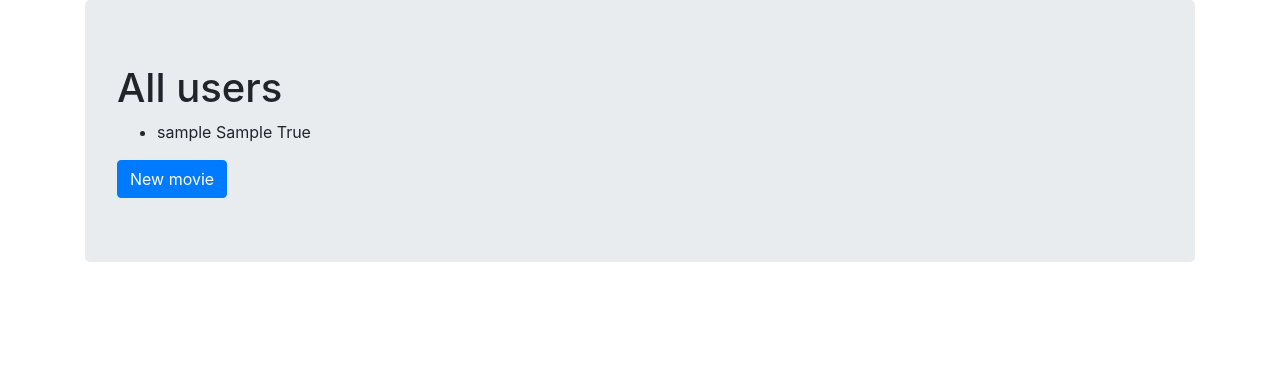
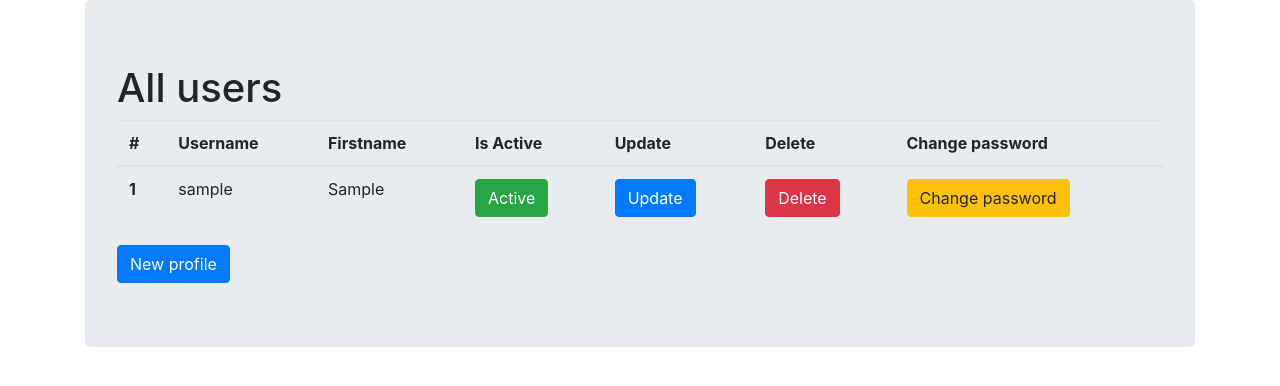
Before and after one commit to lukaszokon/django_training, a Django app: page /accounts/users in a window 1280 px wide. Shown: the part 56-442 px from the top of the page. Run offline with Django 3.2, Linux system fonts and the light colour scheme; a user stored in the database is signed in; tables that the repository leaves empty hold one stand-in row (values such as "Sample post"); parts of the project's set-up code (start-up, migrations or seed data) failed here and were passed over; some libraries are stand-ins or nearby versions.

Commit message:
add toggling user active

```diff
--- a/hollymovies/accounts/forms.py
+++ b/hollymovies/accounts/forms.py
@@ -1,5 +1,5 @@
 from django.db.transaction import atomic
-from django.contrib.auth.forms import PasswordChangeForm, UserCreationForm
+from django.contrib.auth.forms import PasswordChangeForm, UserCreationForm, UserChangeForm
 from django.forms import CharField, Textarea
 
 from .models import Profile
--- a/hollymovies/accounts/templates/users.html
+++ b/hollymovies/accounts/templates/users.html
@@ -5,15 +5,48 @@ Users
 {% endblock %}
 
 {% block content %}
-    <h1>All users</h1>
-    <ul>
-        {% for profile in profiles %}
-        <li>
-            {{ profile.user.username }} {{ profile.user.first_name }} {{ profile.user.is_active }}
-        </li>
-        {% endfor %}
-    </ul>
-{% if perms.viewer.add_movie %}
-    <a class="btn btn-primary" href="{% url 'movie-create' %}">New movie</a>
+<h1>All users</h1>
+<table class="table">
+    <thead>
+    <tr>
+        <th scope="col">#</th>
+        <th scope="col">Username</th>
+        <th scope="col">Firstname</th>
+        <th scope="col">Is Active</th>
+        <th scope="col">Update</th>
+        <th scope="col">Delete</th>
+        <th scope="col">Change password</th>
+    </tr>
+    </thead>
+    <tbody>
+    {% for profile in profiles %}
+    <tr>
+        <th scope="row">{{ forloop.counter }}</th>
+        <td>{{ profile.user.username }}</td>
+        <td>{{ profile.user.first_name }}</td>
+        <td>{% if profile.user.is_active %}
+            <a class="btn btn-success" href="{% url 'change-user-active' profile.pk %}">Active</a>
+            {% else %}
+            <a class="btn btn-danger" href="{% url 'change-user-active' profile.pk  %}">Inactive</a>
+            {% endif %}
+        </td>
+        <td>{% if perms.accounts.change_profile %}
+            <a class="btn btn-primary" href="{% url 'sign-up' %}">Update</a>
+            {% endif %}
+        </td>
+        <td>{% if perms.accounts.delete_profile %}
+            <a class="btn btn-danger" href="{% url 'sign-up' %}">Delete</a>
+            {% endif %}
+        </td>
+        <td>{% if perms.accounts.change_profile %}
+            <a class="btn btn-warning" href="{% url 'sign-up' %}">Change password</a>
+            {% endif %}
+        </td>
+    </tr>
+    {% endfor %}
+    </tbody>
+</table>
+{% if perms.accounts.add_profile %}
+<a class="btn btn-primary" href="{% url 'sign-up' %}">New profile</a>
 {% endif %}
 {% endblock %}
--- a/hollymovies/accounts/urls.py
+++ b/hollymovies/accounts/urls.py
@@ -1,11 +1,12 @@
 from django.urls import path
 from django.contrib.auth.views import LogoutView
-from .views import CustomLoginView, CustomPasswordChangeView, SignUpView, UserListView
+from .views import CustomLoginView, CustomPasswordChangeView, SignUpView, UserListView, change_user_active
 
 urlpatterns = [
     path('login', CustomLoginView.as_view(), name='login'),
     path('logout', LogoutView.as_view(), name='logout'),
     path('password-change', CustomPasswordChangeView.as_view(), name='password-change'),
     path('sign-up', SignUpView.as_view(), name='sign-up'),
-    path('users', UserListView.as_view(), name='user-list')
+    path('users', UserListView.as_view(), name='user-list'),
+    path('<int:pk>/change-user-active', change_user_active, name='change-user-active')
 ]
--- a/hollymovies/accounts/views.py
+++ b/hollymovies/accounts/views.py
@@ -1,4 +1,4 @@
-from django.shortcuts import render
+from django.shortcuts import render, HttpResponseRedirect
 from django.urls import reverse_lazy
 from django.views.generic import CreateView, ListView
 from django.contrib.auth.views import LoginView, PasswordChangeView
@@ -29,3 +29,13 @@ class CustomPasswordChangeView(PasswordChangeView):
     template_name = 'password_change.html'
     success_url = reverse_lazy('movies')
     form_class = CustomPasswordChangeForm
+
+
+def change_user_active(request, pk):
+    profile = Profile.objects.get(pk=pk)
+    if profile.user.is_active:
+        profile.user.is_active = False
+    else:
+        profile.user.is_active = True
+    profile.user.save()
+    return HttpResponseRedirect(reverse_lazy('user-list'))
```
